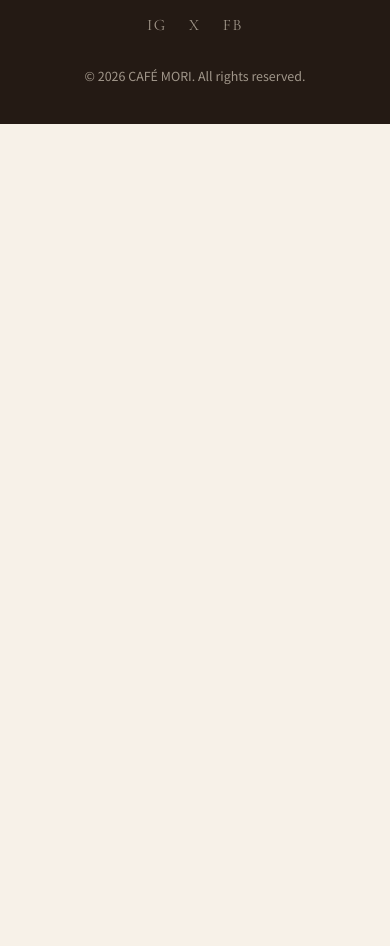
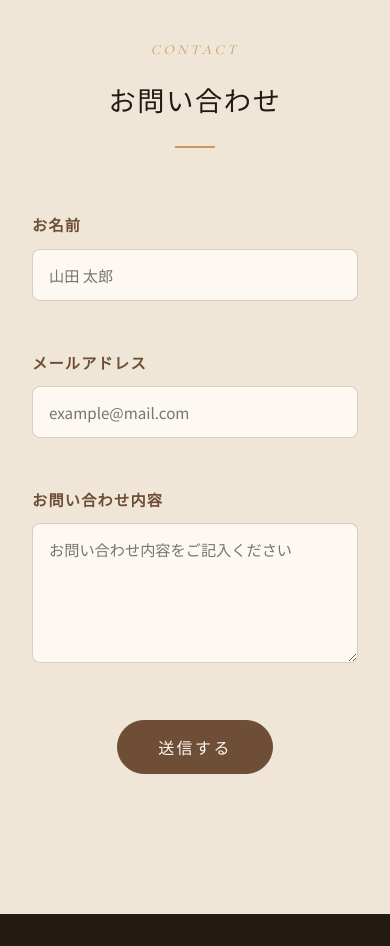
Before and after one commit to kakisako22/my-first-lp, a plain HTML site: page index.html in a window 390 px wide. Shown: the part 6144-7090 px from the top of the page. Before the commit the page ends 6268 px from the top, so only its background shows below. Drawn offline with nearby package versions, Linux system fonts and the light colour scheme.

Commit message:
お問い合わせフォームセクションを追加
- 名前・メール・お問い合わせ内容の入力欄と送信ボタンを追加
- JSで空欄チェックとメール形式のバリデーションを実装
- ナビゲーションに「お問い合わせ」リンクを追加

```diff
--- a/index.html
+++ b/index.html
@@ -26,6 +26,7 @@
         <li><a href="#concept" class="nav__link" data-nav>コンセプト</a></li>
         <li><a href="#menu" class="nav__link" data-nav>メニュー</a></li>
         <li><a href="#access" class="nav__link" data-nav>アクセス</a></li>
+        <li><a href="#contact" class="nav__link" data-nav>お問い合わせ</a></li>
       </ul>
     </nav>
 
@@ -200,6 +201,36 @@
     </div>
   </section>
 
+  <!-- CONTACT -->
+  <section class="contact" id="contact">
+    <div class="section-inner">
+      <p class="section-eyebrow">CONTACT</p>
+      <h2 class="section-title">お問い合わせ</h2>
+
+      <form class="contact__form" id="contactForm" novalidate>
+        <div class="form-group">
+          <label for="contact-name">お名前</label>
+          <input type="text" id="contact-name" name="name" placeholder="山田 太郎">
+          <span class="form-error" id="error-name"></span>
+        </div>
+
+        <div class="form-group">
+          <label for="contact-email">メールアドレス</label>
+          <input type="email" id="contact-email" name="email" placeholder="example@mail.com">
+          <span class="form-error" id="error-email"></span>
+        </div>
+
+        <div class="form-group">
+          <label for="contact-message">お問い合わせ内容</label>
+          <textarea id="contact-message" name="message" rows="5" placeholder="お問い合わせ内容をご記入ください"></textarea>
+          <span class="form-error" id="error-message"></span>
+        </div>
+
+        <button type="submit" class="btn btn--filled">送信する</button>
+      </form>
+    </div>
+  </section>
+
 </main>
 
 <footer class="footer">
--- a/script.js
+++ b/script.js
@@ -94,7 +94,7 @@ document.addEventListener('DOMContentLoaded', () => {
 
   /* ---------- Scroll reveal animation ---------- */
   const revealTargets = document.querySelectorAll(
-    '.concept__text, .concept__stats, .menu-card, .access__map, .access__info'
+    '.concept__text, .concept__stats, .menu-card, .access__map, .access__info, .contact__form'
   );
   revealTargets.forEach((el) => el.setAttribute('data-reveal', ''));
 
@@ -111,6 +111,70 @@ document.addEventListener('DOMContentLoaded', () => {
   );
   revealTargets.forEach((el) => revealObserver.observe(el));
 
+  /* ---------- Contact form validation ---------- */
+  const contactForm = document.getElementById('contactForm');
+
+  if (contactForm) {
+    const fields = {
+      name: {
+        input: document.getElementById('contact-name'),
+        error: document.getElementById('error-name'),
+        required: 'お名前を入力してください',
+      },
+      email: {
+        input: document.getElementById('contact-email'),
+        error: document.getElementById('error-email'),
+        required: 'メールアドレスを入力してください',
+      },
+      message: {
+        input: document.getElementById('contact-message'),
+        error: document.getElementById('error-message'),
+        required: 'お問い合わせ内容を入力してください',
+      },
+    };
+
+    const emailPattern = /^[^\s@]+@[^\s@]+\.[^\s@]+$/;
+
+    const setError = (field, message) => {
+      field.input.closest('.form-group').classList.toggle('has-error', Boolean(message));
+      field.error.textContent = message;
+    };
+
+    const validateField = (key) => {
+      const field = fields[key];
+      const value = field.input.value.trim();
+
+      if (!value) {
+        setError(field, field.required);
+        return false;
+      }
+      if (key === 'email' && !emailPattern.test(value)) {
+        setError(field, 'メールアドレスの形式が正しくありません');
+        return false;
+      }
+      setError(field, '');
+      return true;
+    };
+
+    Object.keys(fields).forEach((key) => {
+      fields[key].input.addEventListener('blur', () => validateField(key));
+    });
+
+    contactForm.addEventListener('submit', (event) => {
+      event.preventDefault();
+
+      const isValid = Object.keys(fields)
+        .map((key) => validateField(key))
+        .every(Boolean);
+
+      if (!isValid) return;
+
+      alert('送信しました');
+      contactForm.reset();
+      Object.keys(fields).forEach((key) => setError(fields[key], ''));
+    });
+  }
+
   /* ---------- Back-to-top button ---------- */
   const toTop = document.getElementById('toTop');
   window.addEventListener('scroll', () => {
--- a/style.css
+++ b/style.css
@@ -459,6 +459,71 @@ img { max-width: 100%; display: block; }
 }
 .access__row dd { color: var(--color-text); font-size: 0.95rem; }
 
+/* ---------- Contact ---------- */
+.contact {
+  padding: 140px 0;
+  background: var(--color-bg-soft);
+}
+.contact__form {
+  max-width: 620px;
+  margin: 0 auto;
+  display: flex;
+  flex-direction: column;
+  gap: 26px;
+}
+.form-group {
+  display: flex;
+  flex-direction: column;
+  gap: 8px;
+  text-align: left;
+}
+.form-group label {
+  font-family: var(--font-serif);
+  font-weight: 600;
+  letter-spacing: 0.08em;
+  font-size: 0.95rem;
+  color: var(--color-brown);
+}
+.contact__form input,
+.contact__form textarea {
+  font-family: var(--font-sans);
+  font-size: 0.95rem;
+  color: var(--color-text);
+  background: var(--color-cream);
+  border: 1px solid rgba(111, 78, 55, 0.25);
+  border-radius: 8px;
+  padding: 14px 16px;
+  transition: border-color var(--transition), box-shadow var(--transition);
+  resize: vertical;
+}
+.contact__form input:focus,
+.contact__form textarea:focus {
+  outline: none;
+  border-color: var(--color-gold);
+  box-shadow: 0 0 0 3px rgba(198, 156, 93, 0.18);
+}
+.form-group.has-error input,
+.form-group.has-error textarea {
+  border-color: #b3543f;
+}
+.form-error {
+  min-height: 1.2em;
+  font-size: 0.78rem;
+  color: #b3543f;
+  letter-spacing: 0.02em;
+}
+.contact__form .btn--filled {
+  align-self: center;
+  margin-top: 8px;
+  border: 1px solid var(--color-brown);
+  background: var(--color-brown);
+  color: var(--color-cream);
+}
+.contact__form .btn--filled:hover {
+  background: var(--color-dark);
+  border-color: var(--color-dark);
+}
+
 /* ---------- Footer ---------- */
 .footer {
   background: var(--color-dark);
```
